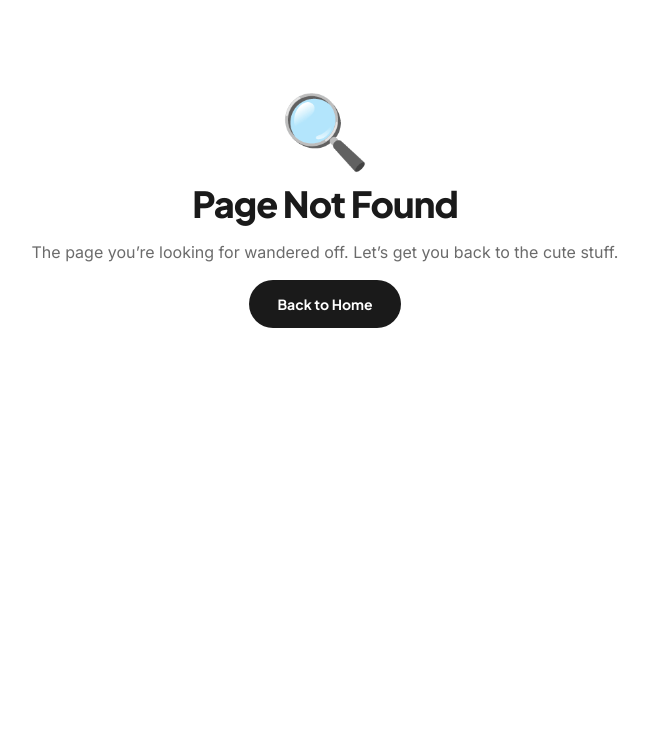
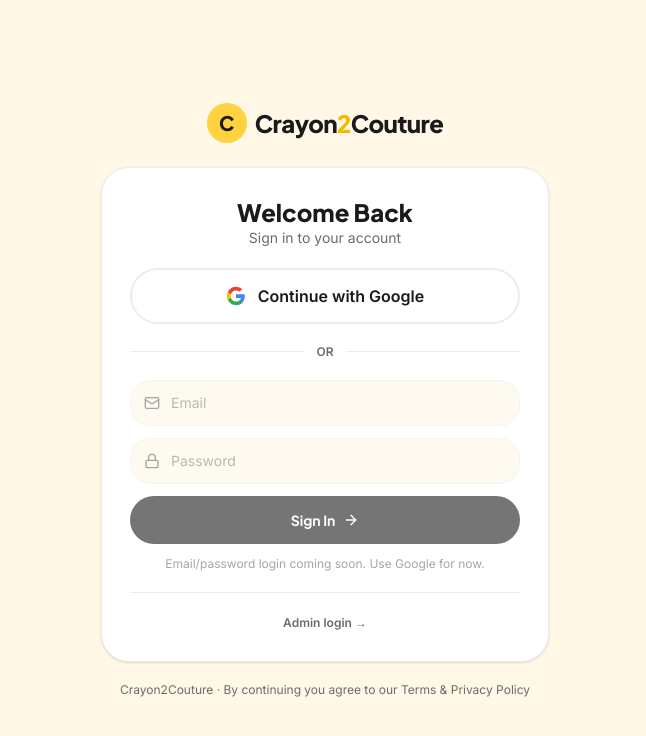
Before and after one commit to anstationery2-design/AnStationery.in, a Next.js app: page /login in a window 1280 px wide. Before the commit this address had no page. Shown: the top 736 px of the page, without its empty margins (315-961 px from the left). Built offline with nearby package versions, Linux system fonts and the light colour scheme; no server answers.

Commit message:
feat: add user login page with email form

```diff
--- /dev/null
+++ b/app/login/page.tsx
@@ -0,0 +1,18 @@
+import { Suspense } from "react";
+import { UserLoginForm } from "@/components/auth/user-login-form";
+
+export const metadata = { title: "Login | Crayon2Couture" };
+
+export default function LoginPage() {
+  return (
+    <Suspense
+      fallback={
+        <div className="flex min-h-screen items-center justify-center bg-cream text-muted">
+          Loading...
+        </div>
+      }
+    >
+      <UserLoginForm />
+    </Suspense>
+  );
+}
--- /dev/null
+++ b/components/auth/user-login-form.tsx
@@ -0,0 +1,186 @@
+"use client";
+
+import { useEffect, useState } from "react";
+import { useSearchParams, useRouter } from "next/navigation";
+import Link from "next/link";
+import { ArrowRight, Lock, LogOut, Mail } from "lucide-react";
+import { SITE } from "@/lib/constants";
+
+export function UserLoginForm() {
+  const router = useRouter();
+  const params = useSearchParams();
+  const from = params.get("from") || "/";
+  const error = params.get("error");
+  const [session, setSession] = useState<{
+    user: { name: string; email: string; image?: string } | null;
+    admin: { name: string; email: string } | null;
+  } | null>(null);
+  const [loading, setLoading] = useState(false);
+
+  useEffect(() => {
+    fetch("/api/auth/session")
+      .then((r) => r.json())
+      .then((d) => setSession(d))
+      .catch(() => {});
+  }, []);
+
+  const googleLoginUrl = `/api/auth/google?from=${encodeURIComponent(from)}`;
+
+  const logout = async () => {
+    await fetch("/api/auth/logout", { method: "POST" });
+    setSession(null);
+    router.refresh();
+  };
+
+  const errorMsg: Record<string, string> = {
+    google_not_configured: "Google login is not configured yet. Please check back soon!",
+    auth_failed: "Google authentication failed. Please try again.",
+  };
+
+  return (
+    <div className="flex min-h-screen items-center justify-center bg-cream px-4">
+      <div className="w-full max-w-md">
+        <Link href="/" className="mb-6 flex items-center justify-center gap-2">
+          <span className="grid h-10 w-10 place-items-center rounded-xl bg-yellow font-display text-xl font-black text-ink">
+            C
+          </span>
+          <span className="font-display text-2xl font-black tracking-tight">
+            Crayon<span className="text-yellow-deep">2</span>Couture
+          </span>
+        </Link>
+
+        <div className="rounded-2xl border border-line bg-white p-7 shadow-sm">
+          <div className="mb-5 text-center">
+            <h1 className="font-display text-2xl font-black">Welcome Back</h1>
+            <p className="text-sm text-muted">Sign in to your account</p>
+          </div>
+
+          {error && (
+            <div className="mb-4 rounded-xl bg-badge-sale/15 px-4 py-3 text-sm font-semibold text-badge-sale">
+              {errorMsg[error] ?? "Something went wrong. Please try again."}
+            </div>
+          )}
+
+          {session?.user && (
+            <div className="mb-4 rounded-xl bg-pastel-mint px-4 py-4 text-center">
+              <p className="font-semibold">{session.user.name}</p>
+              <p className="text-xs text-muted">{session.user.email}</p>
+              <div className="mt-3 flex gap-2">
+                <Link
+                  href="/account"
+                  className="flex-1 rounded-full bg-ink py-2 text-sm font-bold text-white hover:bg-yellow hover:text-ink"
+                >
+                  My Account
+                </Link>
+                <button
+                  onClick={logout}
+                  className="flex items-center gap-1 rounded-full border border-line px-4 py-2 text-sm font-semibold hover:bg-cream"
+                >
+                  <LogOut className="h-3.5 w-3.5" /> Logout
+                </button>
+              </div>
+            </div>
+          )}
+
+          {session?.admin && (
+            <div className="mb-4 rounded-xl bg-yellow-soft px-4 py-4 text-center">
+              <p className="font-semibold">Admin: {session.admin.name}</p>
+              <p className="text-xs text-muted">{session.admin.email}</p>
+              <Link
+                href="/admin/dashboard"
+                className="mt-2 inline-block rounded-full bg-ink px-5 py-2 text-sm font-bold text-white hover:bg-yellow hover:text-ink"
+              >
+                Go to Dashboard
+              </Link>
+            </div>
+          )}
+
+          {!session?.user && (
+            <>
+              <a
+                href={googleLoginUrl}
+                onClick={() => setLoading(true)}
+                className="flex w-full items-center justify-center gap-3 rounded-full border-2 border-line bg-white py-3.5 font-semibold transition hover:border-ink hover:bg-cream"
+              >
+                <GoogleIcon />
+                {loading ? "Connecting..." : "Continue with Google"}
+              </a>
+
+              <div className="my-5 flex items-center gap-3">
+                <div className="h-px flex-1 bg-line" />
+                <span className="text-xs font-semibold text-muted">OR</span>
+                <div className="h-px flex-1 bg-line" />
+              </div>
+
+              <div className="space-y-3 opacity-60">
+                <div className="relative">
+                  <Mail className="pointer-events-none absolute left-3.5 top-1/2 h-4 w-4 -translate-y-1/2 text-muted" />
+                  <input
+                    type="email"
+                    placeholder="Email"
+                    disabled
+                    className="w-full rounded-xl border border-line bg-cream py-3 pl-10 pr-4 text-sm outline-none"
+                  />
+                </div>
+                <div className="relative">
+                  <Lock className="pointer-events-none absolute left-3.5 top-1/2 h-4 w-4 -translate-y-1/2 text-muted" />
+                  <input
+                    type="password"
+                    placeholder="Password"
+                    disabled
+                    className="w-full rounded-xl border border-line bg-cream py-3 pl-10 pr-4 text-sm outline-none"
+                  />
+                </div>
+                <button
+                  disabled
+                  className="flex w-full items-center justify-center gap-2 rounded-full bg-ink py-3.5 font-display text-sm font-bold text-white"
+                >
+                  Sign In <ArrowRight className="h-4 w-4" />
+                </button>
+                <p className="text-center text-xs text-muted">
+                  Email/password login coming soon. Use Google for now.
+                </p>
+              </div>
+            </>
+          )}
+
+          <div className="mt-5 border-t border-line pt-4 text-center">
+            <Link
+              href="/admin/login"
+              className="text-xs font-semibold text-muted hover:text-yellow-deep"
+            >
+              Admin login {"\u2192"}
+            </Link>
+          </div>
+        </div>
+
+        <p className="mt-5 text-center text-xs text-muted">
+          {SITE.name} &middot; By continuing you agree to our Terms & Privacy Policy
+        </p>
+      </div>
+    </div>
+  );
+}
+
+function GoogleIcon() {
+  return (
+    <svg className="h-5 w-5" viewBox="0 0 24 24">
+      <path
+        fill="#4285F4"
+        d="M22.56 12.25c0-.78-.07-1.53-.2-2.25H12v4.26h5.92c-.26 1.37-1.04 2.53-2.21 3.31v2.77h3.57c2.08-1.92 3.28-4.74 3.28-8.09z"
+      />
+      <path
+        fill="#34A853"
+        d="M12 23c2.97 0 5.46-.98 7.28-2.66l-3.57-2.77c-.98.66-2.23 1.06-3.71 1.06-2.86 0-5.29-1.93-6.16-4.53H2.18v2.84C3.99 20.53 7.7 23 12 23z"
+      />
+      <path
+        fill="#FBBC05"
+        d="M5.84 14.09c-.22-.66-.35-1.36-.35-2.09s.13-1.43.35-2.09V7.07H2.18C1.43 8.55 1 10.22 1 12s.43 3.45 1.18 4.93l2.85-2.22.81-.62z"
+      />
+      <path
+        fill="#EA4335"
+        d="M12 5.38c1.62 0 3.06.56 4.21 1.64l3.15-3.15C17.45 2.09 14.97 1 12 1 7.7 1 3.99 3.47 2.18 7.07l3.66 2.84c.87-2.6 3.3-4.53 6.16-4.53z"
+      />
+    </svg>
+  );
+}
```
